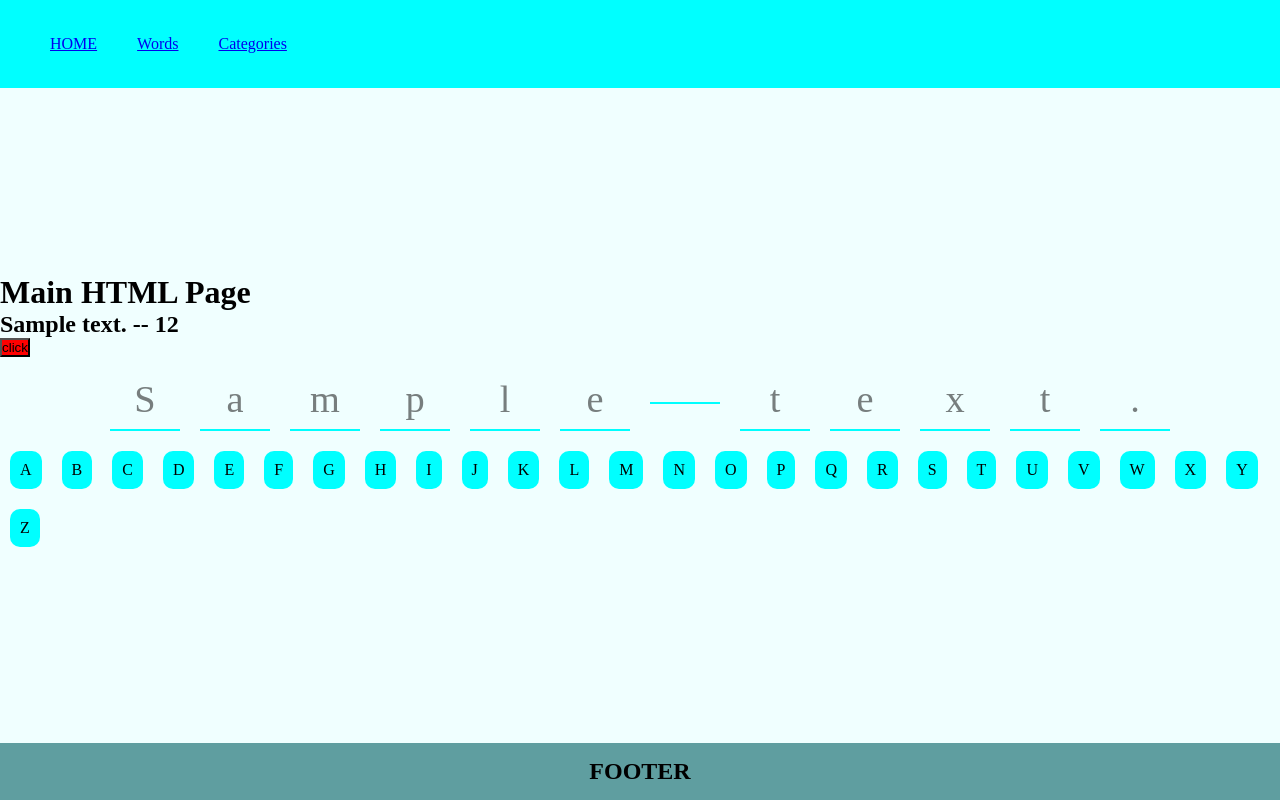
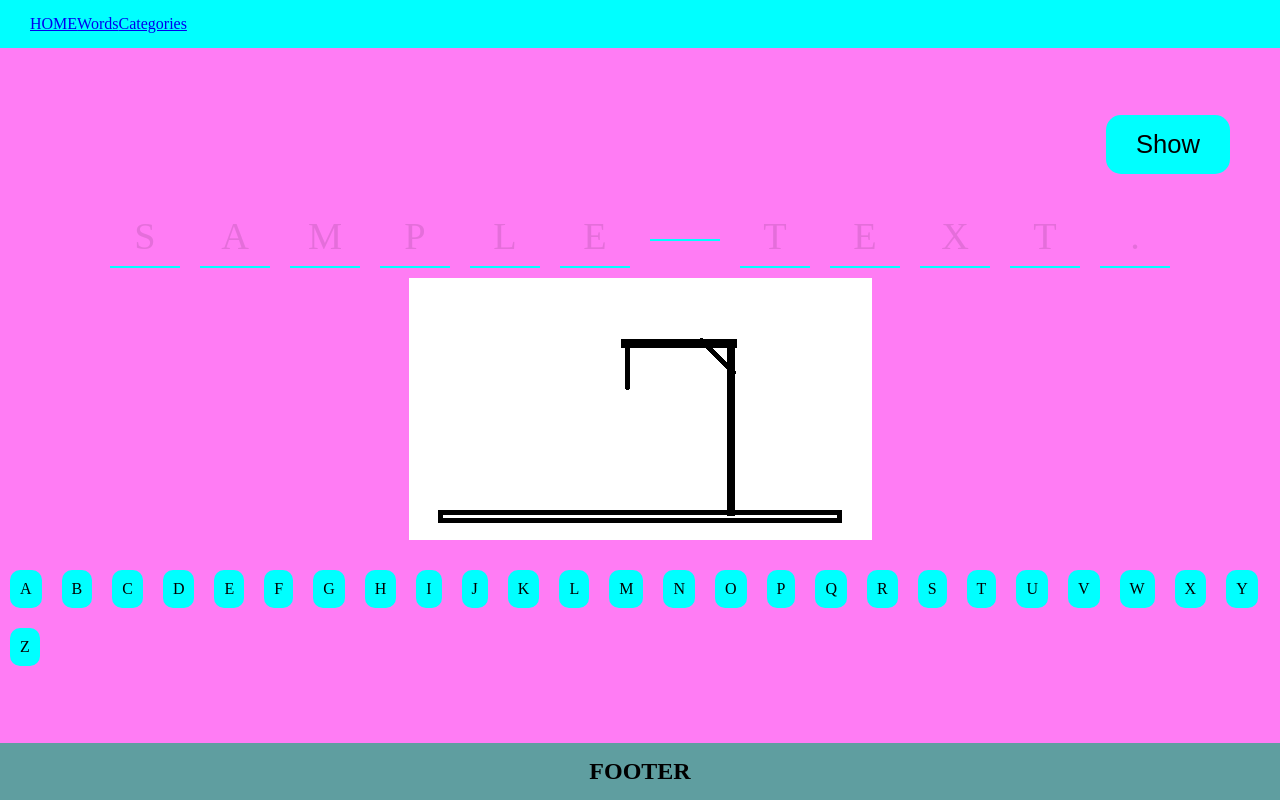
Before and after one commit to ilci66/django-hangman-basic, a Django app: page /category/1/ in a window 1280 px wide. Run offline with Django 4.2, Linux system fonts and the light colour scheme; tables that the repository leaves empty hold one stand-in row (values such as "Sample post").

Commit message:
serving static image

```diff
--- a/hang/templates/hang/word.html
+++ b/hang/templates/hang/word.html
@@ -1,12 +1,24 @@
 {% extends "main.html" %}
 {% block content %}
+{% load static %}
 <style>
+    .content-flex {
+        display: flex;
+        flex-direction: row;
+        justify-content: space-around;
+        flex-wrap: wrap;
+        margin: 20px 0px;
+    }
     .word-container {
         display:flex;
         flex-wrap: wrap;
         align-items: center;
         justify-content: center;
-        margin: 0 auto;
+    }
+    .word-display-container {
+        display: flex;
+        flex-direction: row;
+        justify-content: end;
     }
     .letter-container {
         position: relative;
@@ -17,7 +29,7 @@
         margin: 10px;
         min-width: 50px;
         text-align: center;
-        opacity: 0.5;
+        opacity: 0.1;
     }
     .bottom-line {
         content: "";
@@ -29,77 +41,166 @@
         left: 0;
         margin-top: 10px;
     }
-    .red-btn{
-        background-color: red;
+    .display-word {
+        font-size: 2rem;
+        text-transform: uppercase;
+        color: aqua;
+        margin: auto 20px auto 0;
+    }
+    .display-btn{
+        background-color: aqua;
+        border-radius: 15px;
+        padding: 15px 30px;
+        font-size: 1.6rem;
+        transition: 0.3s;
+        border: none;
+        margin-right: 50px;
     }
     ul {
         list-style-type: none;
         display: flex;
         flex-wrap: wrap;
     }
-    li {
+    .active {
         margin: 10px;
-        background-color: aqua;
         padding: 10px;
         transition: 0.3s;
         border-radius: 10px;
+        background-color: aqua;
     }
-    li:hover{
+    .passive {
+        margin: 10px;
+        padding: 10px;
+        transition: 0.3s;
+        border-radius: 10px;
+        background-color: darkgray;
+    }
+    .display-btn:hover, .active:hover{
         background-color: navy;
         color: white;
         cursor: pointer;
         transform: scale(1.2);
     }
 </style>
+<div class="word-display-container">
+    <p style="opacity: 0;" class="display-word">{{ random_word.text }}</p>
+    <button class="display-btn">Show</button>
+</div>
+<div class="content-flex">
+    <div class="word-container">
+        {% for l in random_word.text %}
+        <div class="letter-container">
+            <p style="text-transform: uppercase;" class="letter-box {{l}}">{{l}}</p>
+            <span class="bottom-line"></span>
+        </div>
+        {% endfor %}
+    </div>
 
-
-<h2>{{ random_word.text }} -- {{ random_word.text | length }}</h2>
-<button class="red-btn">click</button>
-<div class="word-container">
-    {% for l in random_word.text %}
-    <div class="letter-container">
-        <p class="letter-box">{{l}}</p>
-        <span class="bottom-line"></span>
-    </div>
-    {% endfor %}
+    <img class="hangman-img" src="{% static 'hang/hangman-1.png' %}" alt="Hangman image">
 </div>
 <ul>
-    <li class="a-btn">A</li>
-    <li class="b-btn">B</li>
-    <li class="c-btn">C</li>
-    <li class="d-btn">D</li>
-    <li class="e-btn">E</li>
-    <li class="f-btn">F</li>
-    <li class="g-btn">G</li>
-    <li class="h-btn">H</li>
-    <li class="i-btn">I</li>
-    <li class="j-btn">J</li>
-    <li class="k-btn">K</li>
-    <li class="l-btn">L</li>
-    <li class="m-btn">M</li>
-    <li class="n-btn">N</li>
-    <li class="o-btn">O</li>
-    <li class="p-btn">P</li>
-    <li class="q-btn">Q</li>
-    <li class="r-btn">R</li>
-    <li class="s-btn">S</li>
-    <li class="t-btn">T</li>
-    <li class="u-btn">U</li>
-    <li class="v-btn">V</li>
-    <li class="w-btn">W</li>
-    <li class="x-btn">X</li>
-    <li class="y-btn">Y</li>
-    <li class="z-btn">Z</li>
+    <li id="a" class="a-btn active ltr-btn">A</li>
+    <li id="b" class="b-btn active ltr-btn">B</li>
+    <li id="c" class="c-btn active ltr-btn">C</li>
+    <li id="d" class="d-btn active ltr-btn">D</li>
+    <li id="e" class="e-btn active ltr-btn">E</li>
+    <li id="f" class="f-btn active ltr-btn">F</li>
+    <li id="g" class="g-btn active ltr-btn">G</li>
+    <li id="h" class="h-btn active ltr-btn">H</li>
+    <li id="i" class="i-btn active ltr-btn">I</li>
+    <li id="j" class="j-btn active ltr-btn">J</li>
+    <li id="k" class="k-btn active ltr-btn">K</li>
+    <li id="l" class="l-btn active ltr-btn">L</li>
+    <li id="m" class="m-btn active ltr-btn">M</li>
+    <li id="n" class="n-btn active ltr-btn">N</li>
+    <li id="o" class="o-btn active ltr-btn">O</li>
+    <li id="p" class="p-btn active ltr-btn">P</li>
+    <li id="q" class="q-btn active ltr-btn">Q</li>
+    <li id="r" class="r-btn active ltr-btn">R</li>
+    <li id="s" class="s-btn active ltr-btn">S</li>
+    <li id="t" class="t-btn active ltr-btn">T</li>
+    <li id="u" class="u-btn active ltr-btn">U</li>
+    <li id="v" class="v-btn active ltr-btn">V</li>
+    <li id="w" class="w-btn active ltr-btn">W</li>
+    <li id="x" class="x-btn active ltr-btn">X</li>
+    <li id="y" class="y-btn active ltr-btn">Y</li>
+    <li id="z" class="z-btn active ltr-btn">Z</li>
 </ul>
 
 
 <script>
-    const btn = document.querySelector('.red-btn')
+    let errCount = 0;
+    let wordVisibility = false;
+
+    // const btn = document.querySelector('.red-btn')
+    const word = document.querySelector('.display-word').textContent
+    const displayBtn = document.querySelector('.display-btn')
+    const hangmanContainer = document.querySelector('.hangman-container')
+
+    // hangmanContainer.style.backgroundImage = "url('assets/hangman-1.png')";
+
+    const wordLetters = word.split("")
+    console.log(wordLetters)
+
     window.addEventListener('click', (e) => {
-        console.log(random_word.text)
-        if(e.target===btn){
-            btn.style.backgroundColor = "blue";
+
+        if(e.target.classList.contains('ltr-btn')){
+
+            e.target.classList.add('passive')
+            e.target.classList.remove('active')
+
+            console.log("err count =Z ", errCount)
+
+            if(errCount >= 6) window.alert("you failed yo!")
+
+            // else {
+
+                // errCount += 1
+                // console.log("err count => ", errCount)
+                // hangmanImg = document.querySelector('.hangman-img')
+                // hangmanImg.src = `"{% static 'hang/hangman-${errCount}.png' %}"`
+            // }
+
+            let found = false;
+            wordLetters.forEach(l => {
+
+                if(e.target.id === l){
+
+                    console.log("matched")
+
+                    if(!found) found = true;
+
+                    console.log("selected all => ",document.querySelectorAll(l))
+
+                    document.querySelectorAll(`.${l}`).forEach(x => {
+                        x.style.opacity = "1";
+                    })
+                }
+            })
+
+            if(!found){
+                errCount += 1
+                console.log("err count => ", errCount)
+                hangmanImg = document.querySelector('.hangman-img')
+                hangmanImg.src = `"{% static 'hang/hangman-${errCount}.png' %}"`
+            }
+
+        }else if(e.target === displayBtn) {
+            let displayWord = document.querySelector('.display-word')
+            if(wordVisibility){
+                wordVisibility = false;
+                displayBtn.textContent = "Show"
+                displayWord.style.opacity = 0
+            } else {
+                wordVisibility = true;
+                displayBtn.textContent = "Hide"
+                displayWord.style.opacity = 1
+            }
         }
+
     })
+
+    // const listItems = document.querySelectorAll('li')
+
 </script>
 {% endblock %}
--- a/templates/main.html
+++ b/templates/main.html
@@ -15,7 +15,7 @@
             min-height: 100vh;
             display: flex;
             flex-direction: column;
-            background-color: azure;
+            background-color: rgb(255, 124, 244);
             align-items: center;
             justify-content: center;
         }
@@ -39,8 +39,6 @@
 <body>
     {% include "nav.html" %}
     <main>
-        <h1>Main HTML Page</h1>
-
         {% block content %}
 
         {% endblock %}
```
Also changed, not shown: hang/static/hang/hangman-1.png (added), hang/static/hang/hangman-2.png (added), hang/static/hang/hangman-3.png (added), hang/static/hang/hangman-4.png (added), hang/static/hang/hangman-5.png (added), hang/static/hang/hangman-6.png (added), hang/static/hang/hangman-7.png (added).
